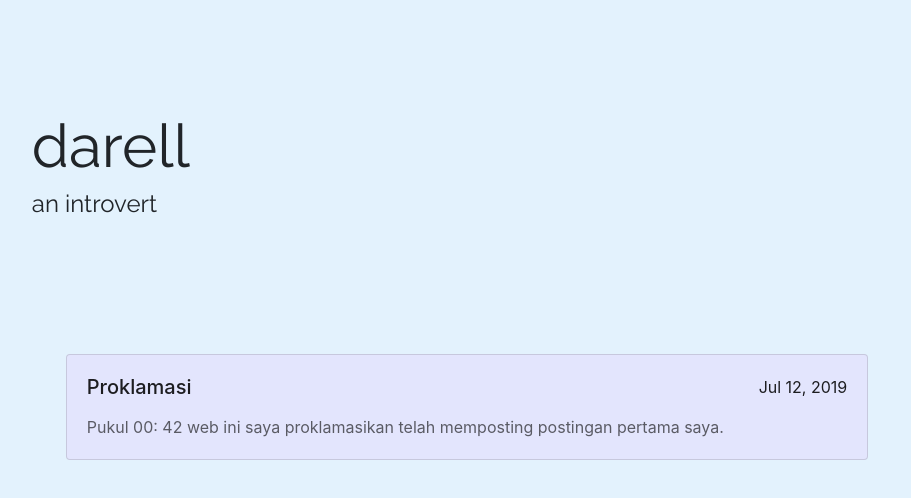
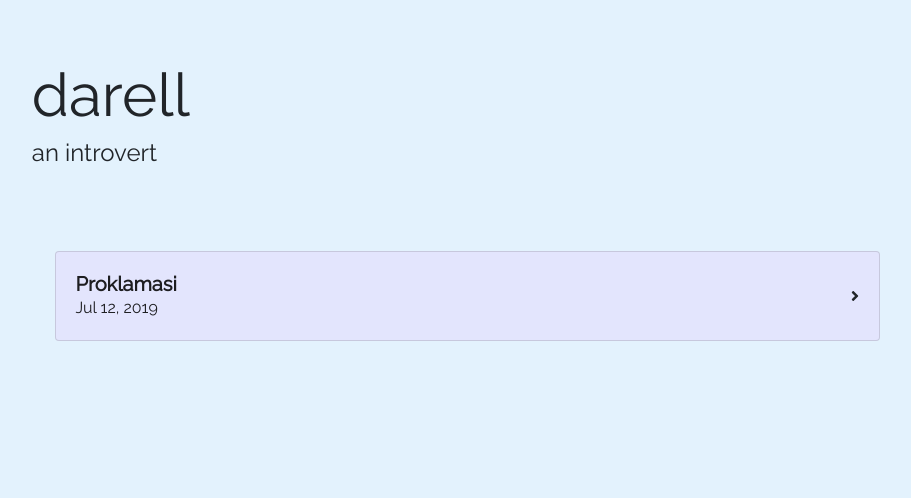
Before and after one commit to darellhendry/blog, a React (Create React App) app: page / in a window 1280 px wide. Shown: the top 498 px of the page, without its empty margins (173-1084 px from the left). Built offline with nearby package versions, Linux system fonts and the light colour scheme.

Commit message:
add image

```diff
--- a/package.json
+++ b/package.json
@@ -4,6 +4,9 @@
   "private": true,
   "homepage": "http://darellhendry.github.io/blog",
   "dependencies": {
+    "@fortawesome/fontawesome-svg-core": "^1.2.19",
+    "@fortawesome/free-solid-svg-icons": "^5.9.0",
+    "@fortawesome/react-fontawesome": "^0.1.4",
     "aphrodite": "^2.3.1",
     "bootstrap": "^4.3.1",
     "gh-pages": "^2.0.1",
--- a/public/index.html
+++ b/public/index.html
@@ -26,7 +26,18 @@
       work correctly both with client-side routing and a non-root public URL.
       Learn how to configure a non-root public URL by running `npm run build`.
     -->
+    <!-- Global site tag (gtag.js) - Google Analytics -->
+    <script async src="https://www.googletagmanager.com/gtag/js?id=UA-143780054-1"></script>
+    <script>
+      window.dataLayer = window.dataLayer || [];
+      function gtag(){dataLayer.push(arguments);}
+      gtag('js', new Date());
+
+      gtag('config', 'UA-143780054-1');
+    </script>
+
     <title>darell</title>
+
   </head>
   <body>
     <noscript>You need to enable JavaScript to run this app.</noscript>
--- a/src/App.js
+++ b/src/App.js
@@ -18,7 +18,7 @@ function App() {
     <>
       <Router basename="/blog">
         <Jumbotron />
-        <Container className="container">
+        <Container fluid className="container">
           {routes.map(({ path, Component }) => (
             <Route key={path} exact path={path}>
               {(props) => (
--- a/src/components/Jumbotron/style.css
+++ b/src/components/Jumbotron/style.css
@@ -1,14 +1,14 @@
 .jumbo {
   padding-left: 16%;
-  padding-bottom: 8%;
-  padding-top: 8%;
+  padding-bottom: 4%;
+  padding-top: 4%;
   background-color: #E3F2FD;
 }
 
 body {
   background-color: #E3F2FD;
 }
-h3, h1 {
+.h5, h3, h1, p {
   font-family: 'Raleway', sans-serif;
 }
 
--- a/src/components/Post/Post.js
+++ b/src/components/Post/Post.js
@@ -1,9 +1,9 @@
 import React from 'react'
 import { posts } from '../../text/text'
 import {StyleSheet, css } from 'aphrodite'
-import { CSSTransition, Transition } from 'react-transition-group'
-import { Container } from 'react-bootstrap'
+import { Container, Row, Col } from 'react-bootstrap'
 import './style.css'
+import image from '../../assets/images/00.jpg'
 
 export default class Post extends React.Component {
   handleClick = () => {
@@ -22,31 +22,25 @@ export default class Post extends React.Component {
     }
 
     return (
-      <Container>
-        <div>
-          <p>{post.title}</p>
-          <p>{post.content}</p>
-          <p>{post.title}</p>
-          <p>{post.content}</p>
-          <p>{post.title}</p>
-          <p>{post.content}</p>
-          <p>{post.title}</p>
-          <p>{post.content}</p>
-          <p>{post.title}</p>
-          <p>{post.content}</p>
-          <p>{post.title}</p>
-          <p>{post.content}</p>
-          <p>{post.title}</p>
-          <p>{post.content}</p>
-        </div>
-      </Container>
+      <>
+        <img className={css(styles.image)} src={image} alt='Proklamasi'/>
+        <Container>
+          <Row>
+            <Col>
+              <h5 className='h5'>{post.title}</h5>
+              <p>{post.content}</p>
+            </Col>
+          </Row>
+        </Container>
+      </>
     );
   }
 }
 const styles = StyleSheet.create({
-  container: {
+  image: {
     width: '100%',
-    height: 100,
-    backgroundColor: 'blue',
+    height: 450,
+    objectFit: 'cover',
+    marginBottom: 34
   }
 })
--- a/src/components/Thumbnail/Thumbnail.js
+++ b/src/components/Thumbnail/Thumbnail.js
@@ -1,22 +1,28 @@
 import React from 'react'
 import './style.css'
 import { Card } from 'react-bootstrap'
-
+import {FontAwesomeIcon} from '@fortawesome/react-fontawesome'
+import { faAngleRight } from "@fortawesome/free-solid-svg-icons";
 const Thumbnail = props => {
   return (
     <Card className="thumbnail-card" {...props}>
       <Card.Body>
         <div className="container-title">
-          <Card.Title style={{ opacity: "87%", color: "#000" }}>
-            {props.title}
-          </Card.Title>
-          <p className="date" style={{ opacity: "87%", color: "#000" }}>
-            {props.time}
-          </p>
+          <div>
+            <Card.Title
+              style={{ opacity: "87%", color: "#000", marginBottom: 0, fontWeight: 'bold' }}
+            >
+              {props.title}
+            </Card.Title>
+            <p
+              className="date"
+              style={{ opacity: "87%", color: "#000", marginBottom: 0 }}
+            >
+              {props.time}
+            </p>
+          </div>
+          <FontAwesomeIcon icon={faAngleRight}/>
         </div>
-        <Card.Text style={{ opacity: "60%", color: "#000" }}>
-          {props.preview}
-        </Card.Text>
       </Card.Body>
     </Card>
   );
--- a/src/components/Thumbnail/style.css
+++ b/src/components/Thumbnail/style.css
@@ -12,8 +12,6 @@
 
 .container-title {
   display: flex;
+  align-items: center;
+  justify-content: space-between;
 }
-
-.date {
-  margin-left: auto;
-}
--- a/src/index.css
+++ b/src/index.css
@@ -20,6 +20,6 @@
 }
 .page {
   position: absolute;
-  left: 15px;
-  right: 15px;
+  left: 0px;
+  right: 0px;
 }
--- a/src/text/text.js
+++ b/src/text/text.js
@@ -2,15 +2,15 @@ export const thumbnails = [
   {
     id: 0,
     title: 'Proklamasi',
-    preview: 'Pukul 00: 42 web ini saya proklamasikan telah memposting postingan pertama saya.',
     time: 'Jul 12, 2019'
   }
 ]
 
 export const posts = [
-  {
-    id: 0,
-    title: 'Proklamasi',
-    content: 'Lorem ipsum'
-  }
-]
+         {
+           id: 0,
+           title: "Proklamasi",
+           content:
+             "Pukul 00: 42 web ini saya proklamasikan telah memposting postingan pertama saya."
+         }
+       ];
```
Also changed, not shown: src/assets/images/00.jpg (added), 1 other file (tests, documents, lock files or other folders).
